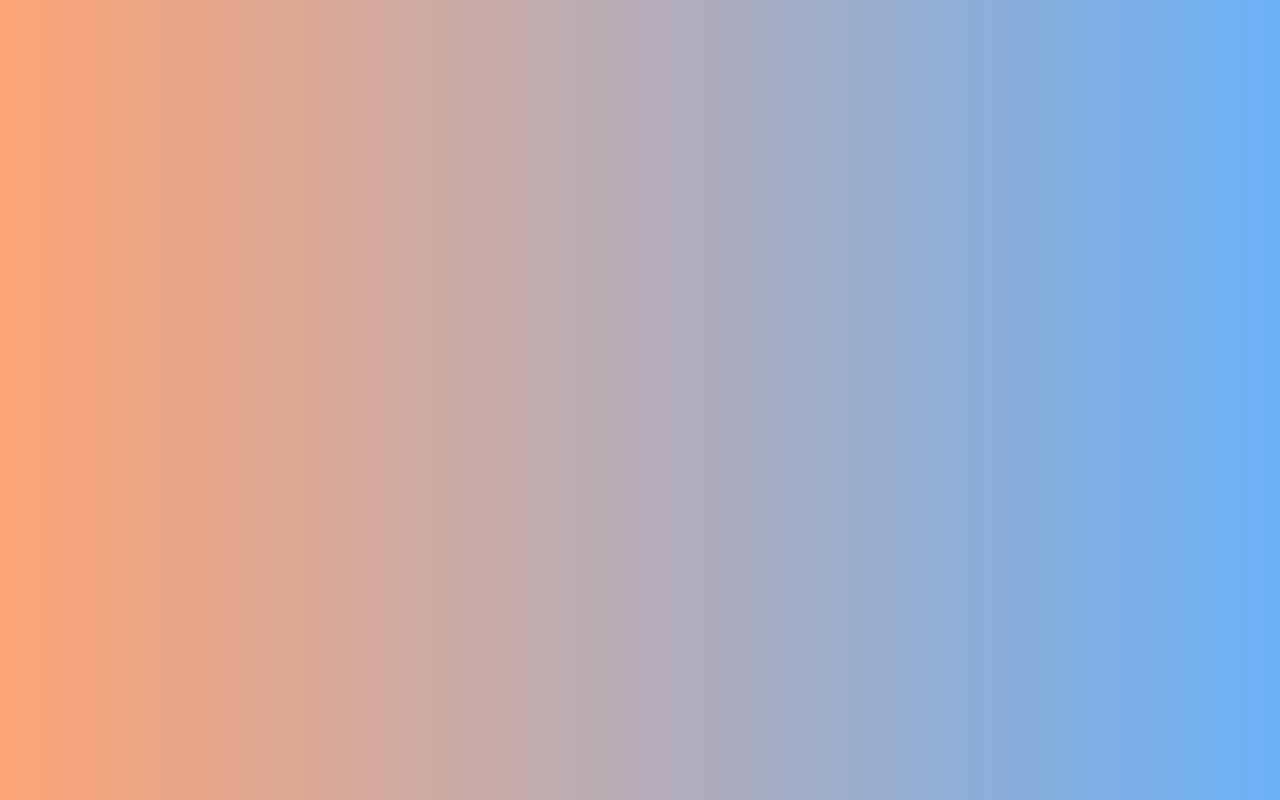
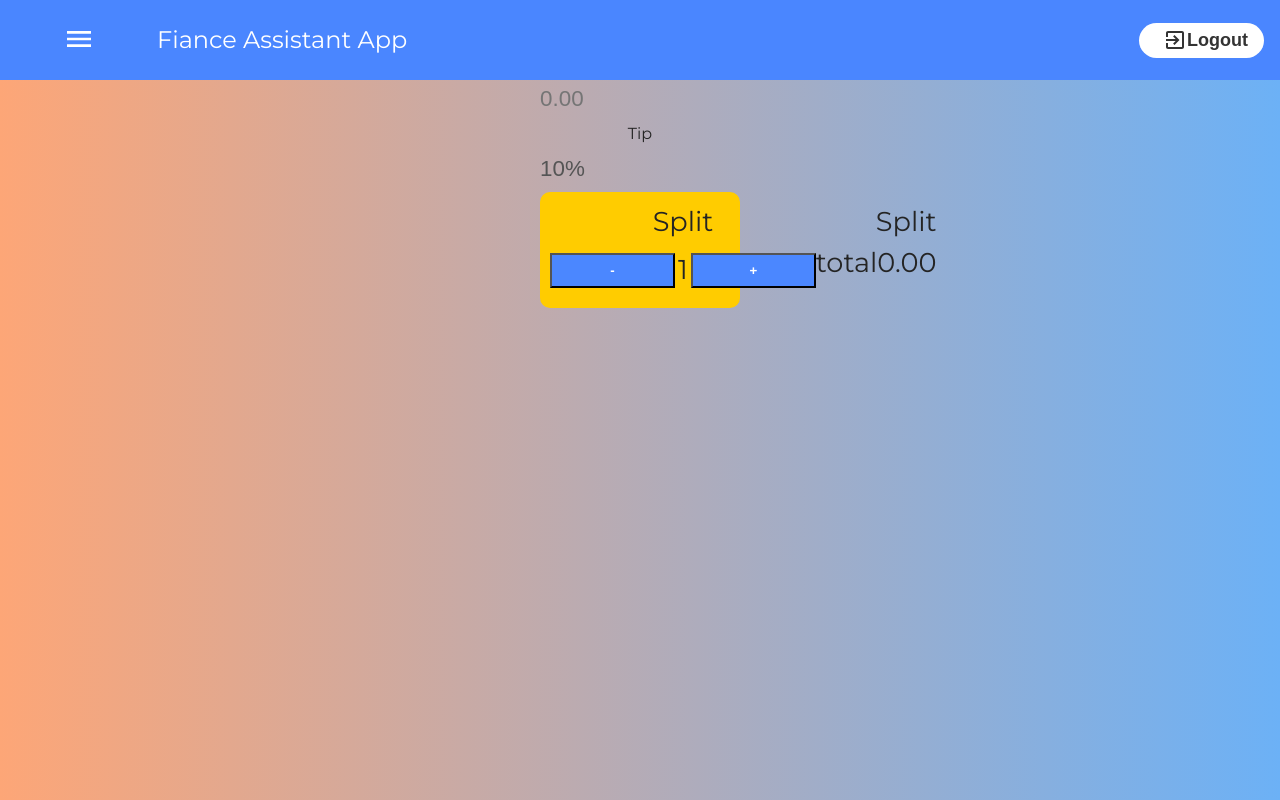
Before and after one commit to BlueDogChriss/finance-assistant-app, a React (Vite) app: page /Tips in a window 1280 px wide. Before the commit this address had no page. Built offline with nearby package versions, Linux system fonts and the light colour scheme.

Commit message:
Weird Take on tips calculator page and homepage update

```diff
--- a/src/App.jsx
+++ b/src/App.jsx
@@ -9,6 +9,8 @@ import Register from './pages/Register/Register'
 import Login from './pages/Login/Login'
 import useUser from './Methods/useUsers'
 import Sidebar from './components/Sidebar/Sidebar'
+import Tips from './pages/Tips/Tips'
+
 
 export const UserContext = React.createContext();
 
@@ -22,15 +24,17 @@ function App() {
           {/* {ret.isLoggedIn ? ( */}
             <Routes>
               <Route path="/" exact Component={Login} />
-              <Route path="/register" exact Component={Register} />
+              <Route path="/Register" exact Component={Register} />
+              <Route path="/Home" Component={Home} />
+              <Route path="/Tips" Component={Tips} />
 
             </Routes>
           {/* ) : ( */}
             {/* <> */}
-              {/* <Sidebar
+              <Sidebar
                 sidebarOpened={sidebarOpened}
                 toggleSidebar={toggleSidebar}
-              /> */}
+              />
               {/* <Routes>
                 <Route exact path="/" Component={Home} />
               </Routes> */}
--- a/src/components/Static/SidebarData.jsx
+++ b/src/components/Static/SidebarData.jsx
@@ -5,12 +5,12 @@ import CalculateIcon from '@mui/icons-material/Calculate';
 export const SidebarData = [
     {
         title: "Profil",
-        path: "/profile",
+        path: "/Profile",
         icon: <PersonIcon/>
     },
     {
         title: "Tips Calculator",
-        path: "/tips",
+        path: "/Tips",
         icon: <CalculateIcon />
     }
 ];
--- /dev/null
+++ b/src/pages/Home/Home.css
@@ -0,0 +1,80 @@
+.home {
+    padding-top: 5rem;
+    min-height: 100vh;
+}
+
+.home-container {
+    padding-top: 2rem;
+    height: 100%;
+    display: flex;
+    flex-direction: column;
+    align-items: center;
+}
+
+.landing-image{
+    display: flex;
+    justify-content: center;
+    align-items: center;
+    height: 500px;
+    opacity: 0.4;
+}
+
+/* .home-image-wrapper:first-child {
+    margin-bottom: -30px;
+}
+
+.home-image-wrapper:not(:first-child) {
+    margin-top: -45px;
+}
+
+.home-image-wrapper:last-child {
+    margin-top: -70px;
+} */
+
+/* .home.first .home-image-2,
+.home.first .home-image-3,
+.home.first .home-image-4 {
+    filter: blur(7px) grayscale(100%) brightness(10%);
+}
+
+.home.second .home-image-3,
+.home.second .home-image-4 {
+    filter: blur(7px) grayscale(100%) brightness(10%);
+}
+
+.home.third .home-image-4 {
+    filter: blur(7px) grayscale(100%) brightness(10%);
+} */
+
+@media only screen and (max-width: 768px) {
+    .home-image-wrapper:first-child {
+        margin-bottom: -15px;
+    }
+
+    .home-image-wrapper:not(:first-child) {
+        margin-top: -25px;
+    }
+
+    .home-image-wrapper:last-child {
+        margin-top: -40px;
+    }
+
+    .home-image {
+        width: 300px;
+    }
+
+    /* .home.first .home-image-2,
+    .home.first .home-image-3,
+    .home.first .home-image-4 {
+        filter: blur(4px) grayscale(100%) brightness(10%);
+    }
+
+    .home.second .home-image-3,
+    .home.second .home-image-4 {
+        filter: blur(4px) grayscale(100%) brightness(10%);
+    }
+
+    .home.third .home-image-4 {
+        filter: blur(4px) grayscale(100%) brightness(10%);
+    } */
+}
--- a/src/pages/Home/Home.jsx
+++ b/src/pages/Home/Home.jsx
@@ -1,13 +1,21 @@
 import React from 'react';
-import Navbar from '../../components/Sidebar/Sidebar';
-
+import Logo from '../../assets/Logo_finance_assistant_app.png'
+import "./Home.css"
 
 function Home(){
 
   return (
-    <>
-      <h1>Home</h1>
-    </>
+          <div className="home">
+            <div className="home-container">
+                <div className="home-image-wrapper">
+                    <img
+                        src={Logo}
+                        alt=""
+                        className="landing-image"
+                    />
+                </div>
+            </div>
+        </div>
   );
 }
 
--- a/src/pages/Login/Login.css
+++ b/src/pages/Login/Login.css
@@ -124,6 +124,7 @@ a, .submit-btn {
 .flex{
     display: flex;
     align-items: center;
-    justify-content: center;
-    space-between: 1rem;
+    justify-content: space-between;
+    /* justify-content: center; */
+    /* space-between: 1rem; */
 }
--- a/src/pages/Login/Login.jsx
+++ b/src/pages/Login/Login.jsx
@@ -61,7 +61,7 @@ export default function Login() {
                             className="submit-btn"
                             // onClick={handleSubmit}
                         >
-                            <Link to="/home">
+                            <Link to="/Home">
                                 <ExitToAppIcon /> Login</Link>
                         </button>
                         <button
@@ -69,7 +69,7 @@ export default function Login() {
                             className="submit-btn"
                             // onClick={handleSubmit}
                         >
-                            <Link to="/register">
+                            <Link to="/Register">
                                 <PersonIcon /> Register</Link>
                         </button>
                     </div>
--- a/src/pages/Register/Register.css
+++ b/src/pages/Register/Register.css
@@ -42,7 +42,7 @@ input::-webkit-inner-spin-button {
 
 /* Firefox */
 input[type="number"] {
-    -moz-appearance: textfield;
+    appearance: textfield;
 }
 
 input[type="number"]::-webkit-inner-spin-button,
--- /dev/null
+++ b/src/pages/Tips/Tips.css
@@ -0,0 +1,114 @@
+.container {
+    width: auto;
+    height: auto;
+    min-height: 100vh;
+    padding-top: 5rem;
+    display: flex;
+    flex-direction: column;
+    align-items: center;
+    justify-content: center;
+}
+
+.content {
+    height: 10rem;
+    width: 350px;
+    background-color: white;
+    border-radius: 25px;
+    padding: auto;
+    text-align: center;
+}
+
+h1 {
+    background-color: #4b87ff;
+    color: white;
+    border-top-left-radius: 20px;
+    border-top-right-radius: 20px;
+    font-size: 30px;
+    font-weight: normal;
+    text-align: center;
+    height: 50px;
+    padding-top: 10px;
+}
+
+button {
+    margin-top: 10px;
+    margin-bottom: 10px;
+    height: 35px;
+    width: 125px;
+    font-weight: bold;
+    color: white;
+    background-color: #4b87ff;
+}
+
+select {
+    height: 50px;
+    width: 200px;
+    padding-left: 25px;
+    margin-top: 10px;
+}
+
+.tipResults {
+    text-align: center;
+    padding-bottom: 300px;
+    font-size: 30px;
+}
+
+.tipResults :first-child {
+    margin-bottom: 0px;
+}
+
+.tipResults sup {
+    font-size: 18px;
+}
+
+input[type="text"] {
+    background: transparent;
+    border: 0;
+    margin-top: 10px;
+    margin-bottom: 10px;
+    color: #555;
+    font-size: 1.4rem;
+}
+
+.summary {
+    background: #ffcc00;
+    padding: 10px;
+    border-radius: 10px;
+    display: flex;
+    justify-content: space-between;
+    font-size: 1.7rem;
+}
+
+.summary label {
+    line-height: 0.8rem;
+}
+
+.split-control {
+    display: flex;
+    align-items: center;
+    justify-items: center;
+}
+
+.split-control span {
+    display: block;
+    padding: 0 3px;
+}
+
+/* .split button {
+    border-radius: 99999999px;
+    border: 0;
+    width: 20px;
+    height: 20px;
+    background: #4caf50;
+    color: #fff;
+    cursor: pointer;
+} */
+
+.result {
+    text-align: right;
+}
+
+main {
+    width: 200px;
+    margin: 20px auto;
+}
--- /dev/null
+++ b/src/pages/Tips/Tips.jsx
@@ -0,0 +1,106 @@
+import React, { useState, useEffect } from "react";
+import "./Tips.css";
+
+// function Sidebar(props) {
+//     return (
+//         <div>
+//             <h1>{props.title}</h1>
+//         </div>
+//     );
+// }
+
+function Tips() {
+    // State for storing bill total
+    const [bill, setBill] = useState("");
+
+    // State for storing tip percentage
+    const [tip, setTip] = useState("10%");
+
+    // State for storing number of splits
+    const [split, setSplit] = useState(1);
+
+    // State for storing split total
+    const [splitTotal, setSplitTotal] = useState(0);
+
+    // Function to handle changes in the tip input
+    function handleTipChange(e) {
+        let value = e.target.value.replace("%", "");
+        if (value.indexOf("%") === -1) {
+            value = value + "%";
+        }
+        setTip(value);
+    }
+
+    // Function to handle changes in the
+    // bill total input
+    function handleBillChange(e) {
+        setBill(e.target.value);
+    }
+
+    // Function to decrease the number of splits by 1
+    function splitMinus() {
+        setSplit((oldValue) => Math.max(oldValue - 1, 1));
+    }
+
+    // Function to increase the number of splits by 1
+    function splitPlus() {
+        setSplit((oldValue) => oldValue + 1);
+    }
+
+    // Function to calculate the split total
+    // based on bill, tip, and number of splits
+    function calculate() {
+        const percentage = 1 + parseInt(tip.replace("%", "")) / 100;
+        const result = ((bill * percentage) / split).toFixed(2);
+        setSplitTotal(result);
+    }
+
+    // useEffect hook to calculate the split total
+    // whenever bill, tip, or split changes
+    useEffect(() => {
+        calculate();
+    }, [bill, tip, split]);
+
+    return (
+        <main>
+            {/* Bill total input */}
+            <label>Bill total</label>
+            <input
+                type="text"
+                placeholder={"0.00"}
+                value={bill}
+                onChange={handleBillChange}
+            />
+
+            {/* Tip input */}
+            <label>Tip</label>
+            <input
+                type="text"
+                placeholder={"0.00"}
+                value={tip}
+                onChange={handleTipChange}
+            />
+
+            <div className="summary">
+
+                {/* Split section */}
+                <div className="split">
+                    <label>Split</label>
+                    <div className="split-control">
+                        <button onClick={splitMinus}>-</button>
+                        <span>{split}</span>
+                        <button onClick={splitPlus}>+</button>
+                    </div>
+                </div>
+
+                {/* Result section */}
+                <div className="result">
+                    <label>Split total</label>
+                    <span>{splitTotal}</span>
+                </div>
+            </div>
+        </main>
+    );
+}
+
+export default Tips;
```
